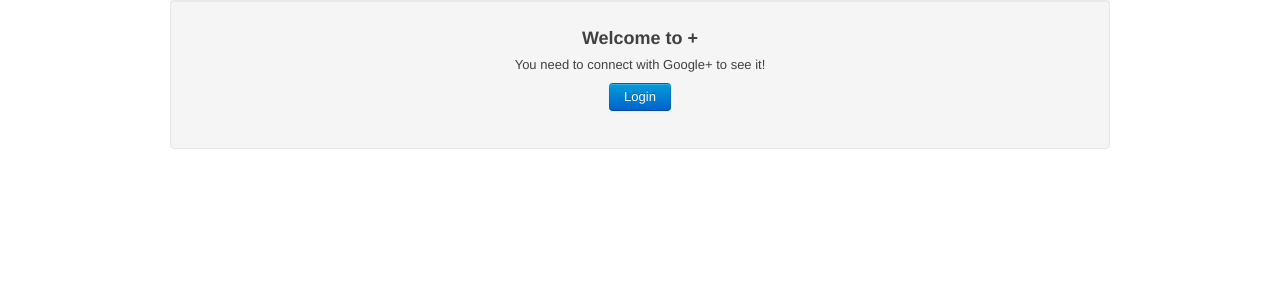
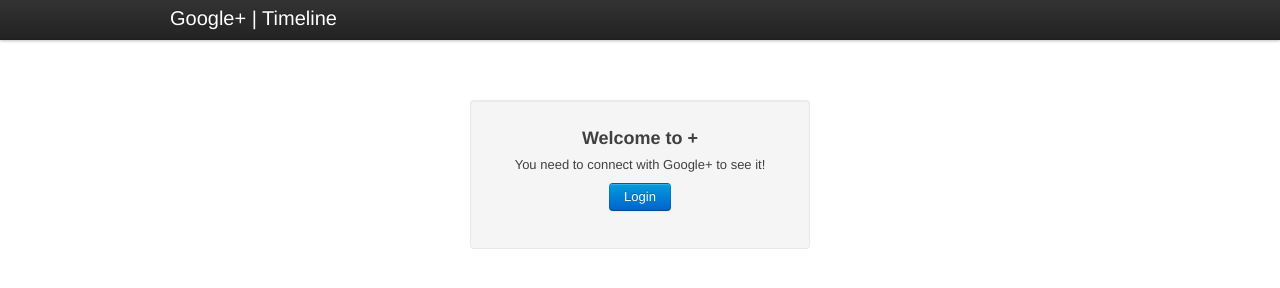
Before and after one commit to jnolan1/test, a plain HTML site: page login.html in a window 1280 px wide. Drawn offline with Linux system fonts and the light colour scheme.

Commit message:
cSS play

```diff
--- a/login.html
+++ b/login.html
@@ -16,10 +16,18 @@
     <link rel="stylesheet" href="css/bootstrap.css" type="text/css">
 </head>
 <body>
-
+ <div class="topbar-wrapper" style="z-index: 5;">
+    <div class="topbar" data-dropdown="dropdown" >
+      <div class="topbar-inner">
+        <div class="container">
+          <h3><a href="#">Google+ | Timeline</a></h3>
+        </div>
+      </div><!-- /topbar-inner -->
+    </div><!-- /topbar -->
+  </div><!-- /topbar-wrapper -->
   <div class='container'>
 
-		<div class='well'>
+		<div class='well' style='width : 300px; margin : auto; margin-top : 100px'>
 			<center>
     <h3>Welcome to +</h3>
     <p>You need to connect with Google+ to see it!</p>
```
